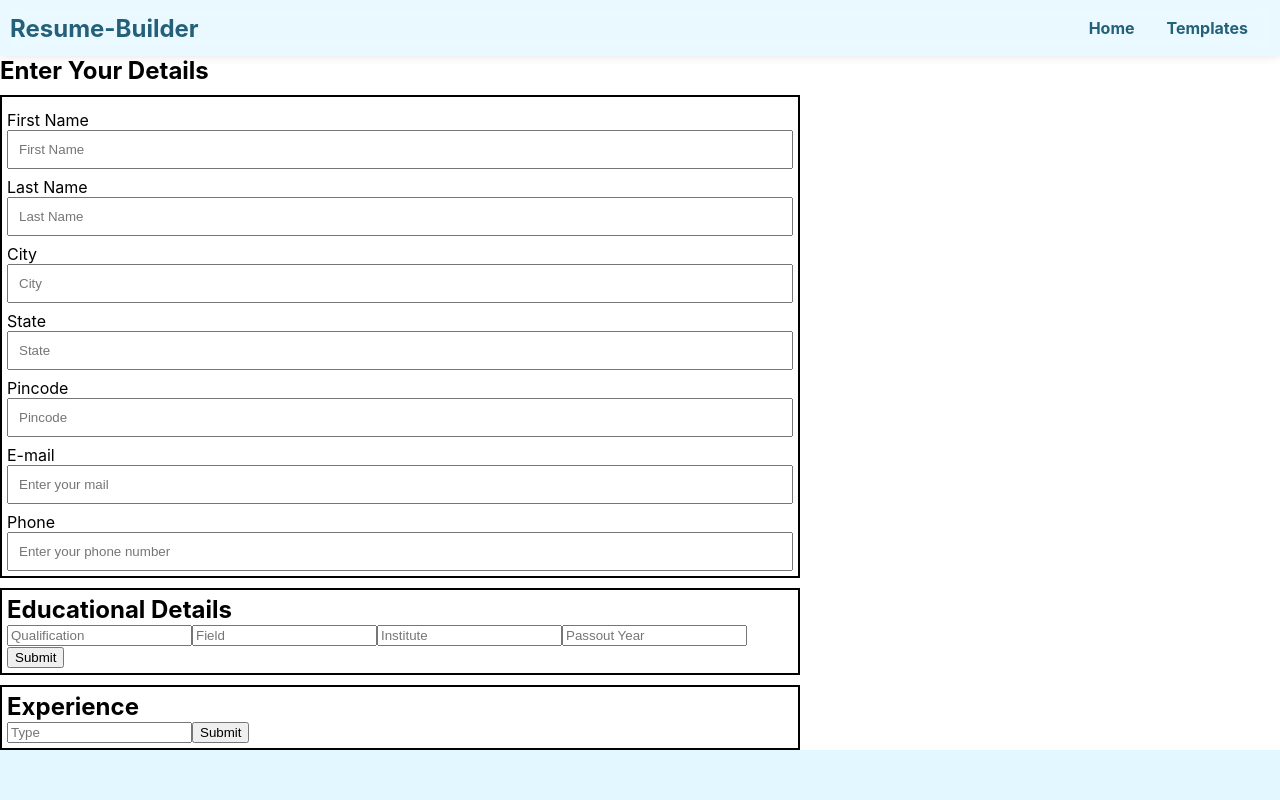
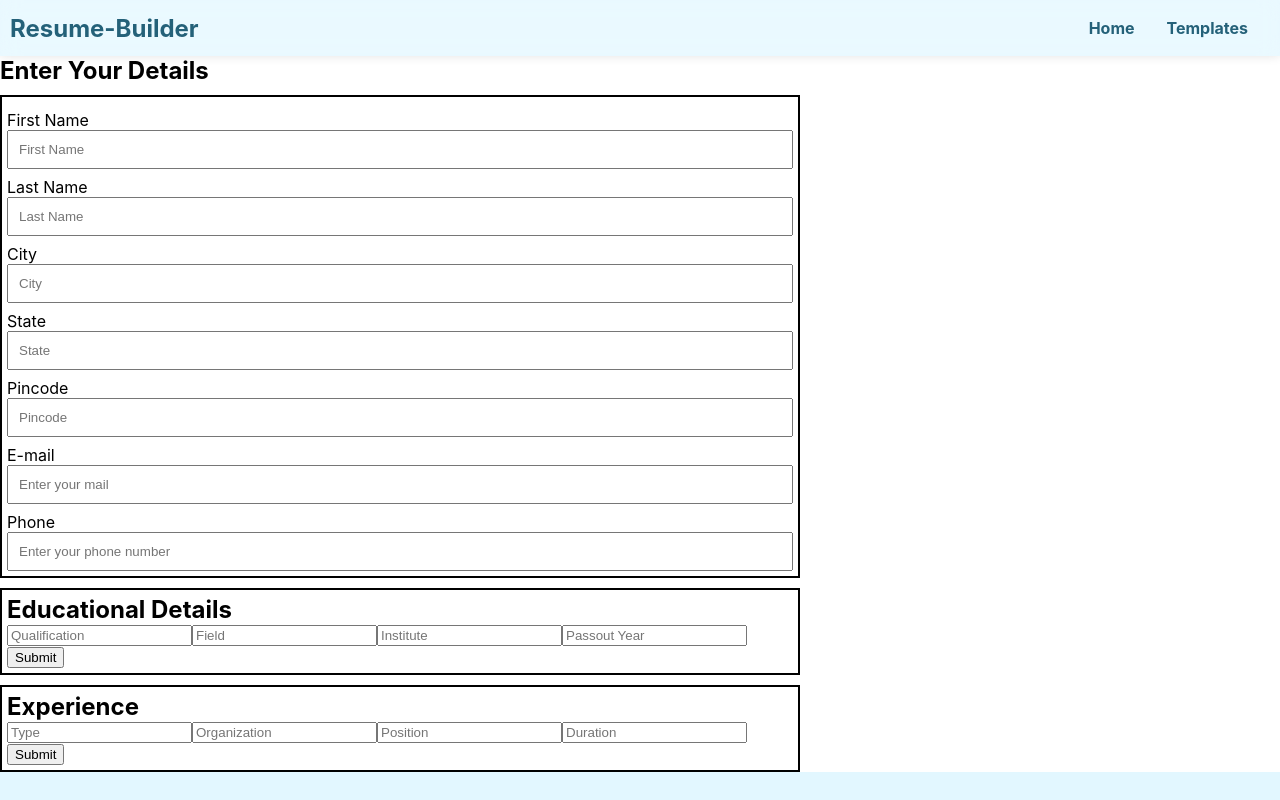
Before and after one commit to SBhattacharya45/resume-builder, a React (Create React App) app: page /form in a window 1280 px wide. Built offline with nearby package versions, Linux system fonts and the light colour scheme.

Commit message:
added more fields to exp input

```diff
--- a/src/containers/FormContainer/FormContainer.js
+++ b/src/containers/FormContainer/FormContainer.js
@@ -117,7 +117,10 @@ class FormConatiner extends Component {
         const data = new FormData(event.target);
         let updatedExpDetails = [...this.state.expDetails];
         updatedExpDetails.push({
-            type: data.get('type')
+            type: data.get('type'),
+            oragnisation: data.get('oragnization'),
+            position: data.get('position'),
+            duration: data.get('duration')
         })
         this.setState({expDetails: updatedExpDetails});
     }
@@ -207,6 +210,18 @@ class FormConatiner extends Component {
                             placeholder="Type"
                             type="text"
                             name="type"/>
+                            <input
+                            placeholder="Organization"
+                            type="text"
+                            name="organization"/>
+                            <input
+                            placeholder="Position"
+                            type="text"
+                            name="position"/>
+                            <input
+                            placeholder="Duration"
+                            type="text"
+                            name="Duration"/>
                             <button type="submit">Submit</button>
                         </form>
                         {expItems}
```
